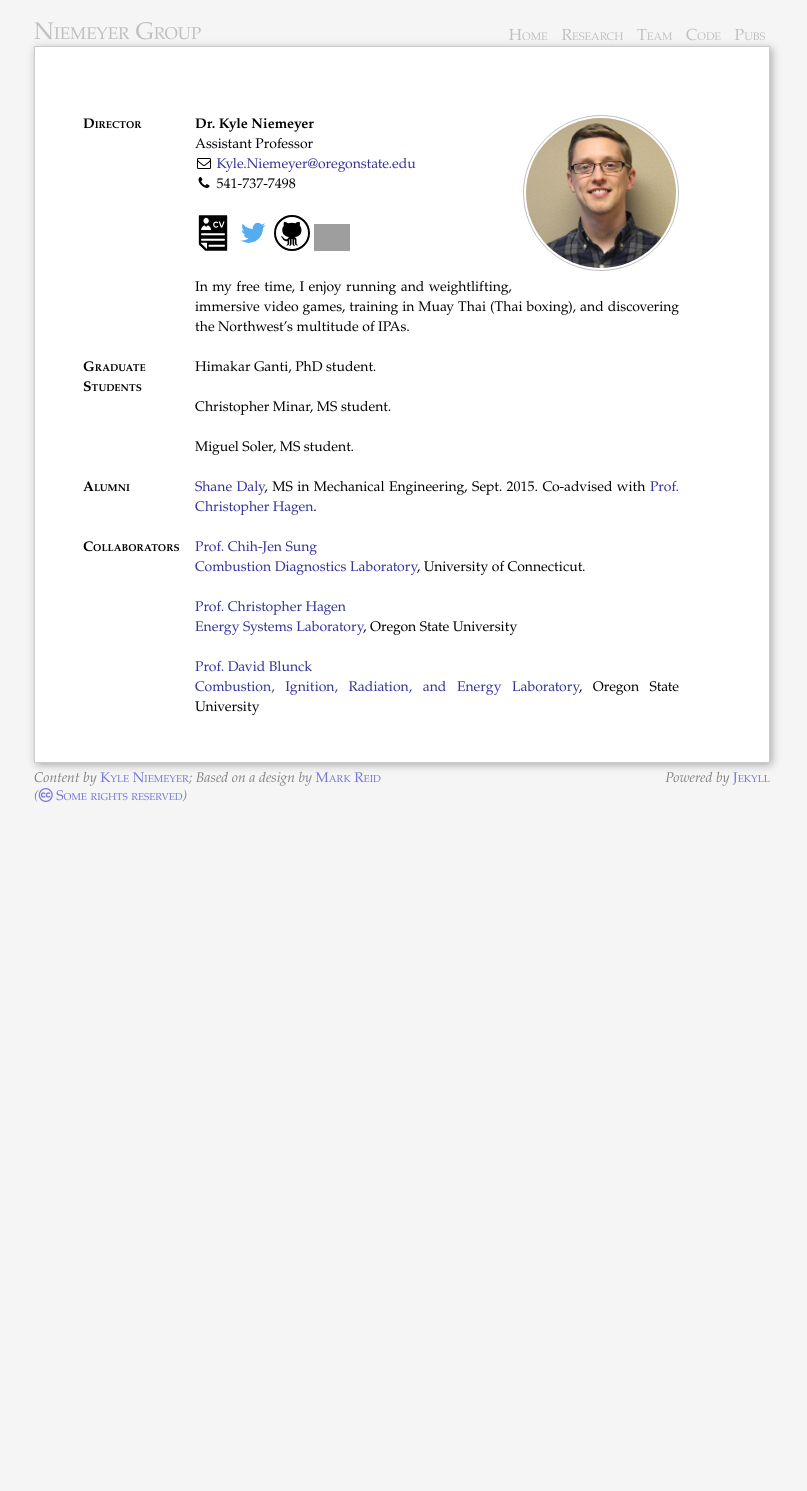
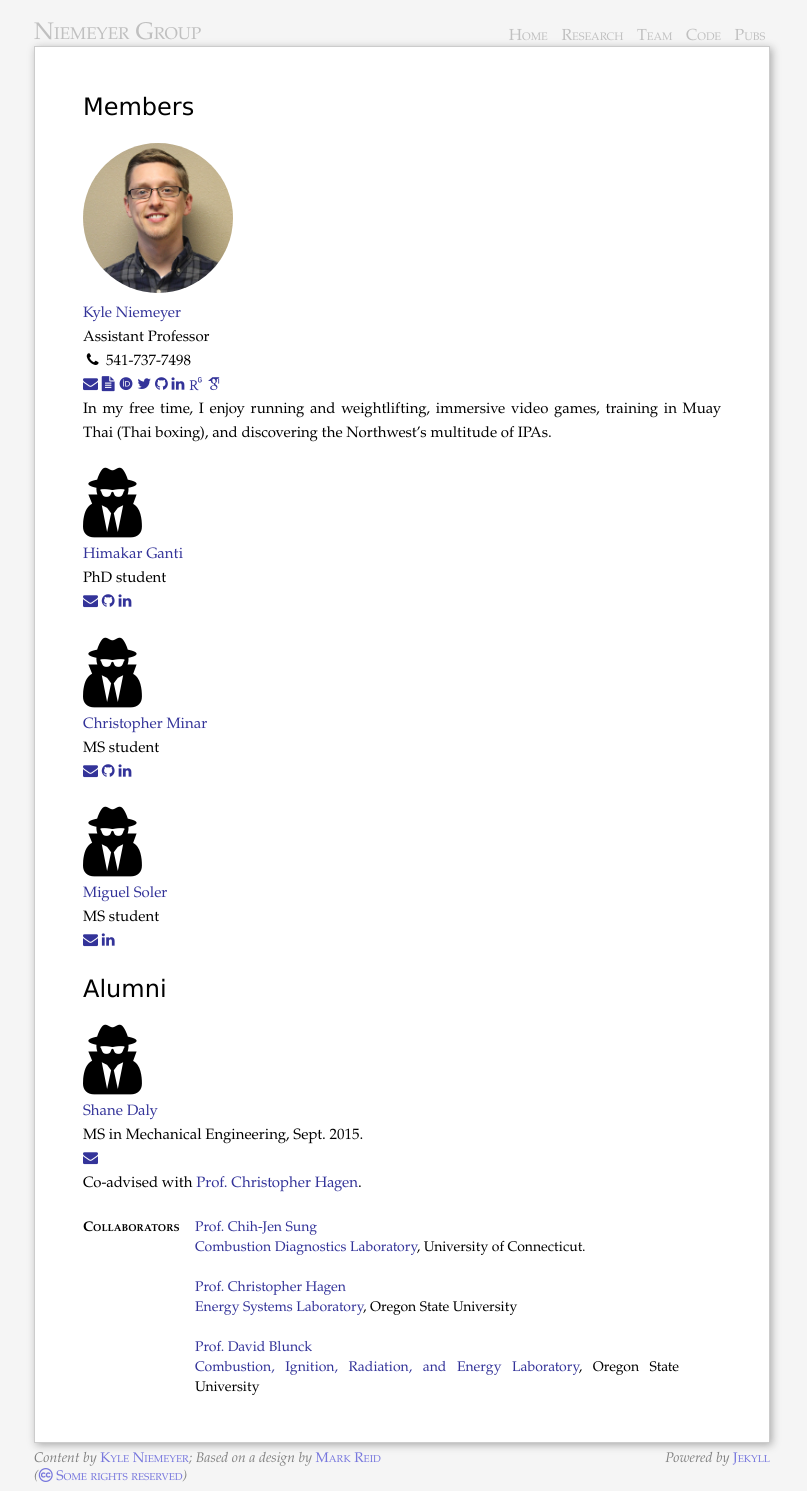
Before and after one commit to kyleniemeyer/kyleniemeyer.com, a Jekyll site: the page built from team/index.markdown, in a window 1280 px wide. Shown: the whole page, without its empty margins (238-1045 px from the left). Built offline with Jekyll 4.4.1, drawn with Linux system fonts in a browser that asks for light colours; nearby versions of some CDN libraries; some web fonts are replaced; before the commit the page ends 900 px from its top, so only the background shows below that; grey boxes are pictures that could not be loaded.

Commit message:
reformatted team page; in progress

```diff
--- a/team/index.markdown
+++ b/team/index.markdown
@@ -3,47 +3,170 @@ layout: name
 title: Team
 section: Team
 top: Niemeyer Group
+members:
+  - niemeyer:
+    name:
+      first: "Kyle"
+      last: "Niemeyer"
+    title: "Assistant Professor"
+    homepage: "http://kyleniemeyer.com"
+    email: "Kyle.Niemeyer@oregonstate.edu"
+    phone: "541-737-7498"
+    cv: "http://kyleniemeyer.com/CV"
+    github: "kyleniemeyer"
+    twitter: "kyle_niemeyer"
+    orcid: "0000-0003-4425-7097"
+    googlescholar: "http://scholar.google.com/citations?user=dt0KRYoAAAAJ"
+    linkedin: "kyleniemeyer"
+    researchgate: "Kyle_Niemeyer"
+    photo: "kyle-niemeyer-web.jpg"
+    interests: >
+        In my free time, I enjoy running and weightlifting, immersive video
+        games, training in Muay Thai (Thai boxing), and discovering the
+        Northwest's multitude of IPAs.
+  - himakar:
+    name:
+      first: "Himakar"
+      last: "Ganti"
+    title: "PhD student"
+    email: "gantih@oregonstate.edu"
+    github: "himakarganti"
+    linkedin: "himakar-ganti-8ab319a"
+  - minar:
+    name:
+      first: "Christopher"
+      last: "Minar"
+    title: "MS student"
+    email: "minarc@oregonstate.edu"
+    github: "chrisminar"
+    linkedin: "christopherminar"
+  - soler:
+    name:
+      first: "Miguel"
+      last: "Soler"
+    title: "MS student"
+    email: "solerm@oregonstate.edu"
+    linkedin: "miguel-soler-5ba76066"
+alumni:
+  - shane:
+    name:
+      first: "Shane"
+      last: "Daly"
+    title: "MS in Mechanical Engineering, Sept. 2015."
+    email: "dalys@oregonstate.edu"
+    homepage: "http://osucascades.edu/energy-systems-lab/people/student-researchers"
+    interests: >
+        Co-advised with [Prof. Christopher Hagen](http://osucascades.edu/energy-systems-lab/dr-christopher-hagen).
 ---
 
-<div class="section" markdown="1">
-Director
+Members
 ========
 
-<img class='inset right img-circle' src='/assets/img/kyle-niemeyer-web.jpg' title='Kyle Niemeyer' alt='Photo of Kyle Niemeyer' width='150px'/>
+{% for member in page.members %}
 
-**Dr. Kyle Niemeyer**
-Assistant Professor
-{% icon fa-envelope-o fa-fw%} <Kyle.Niemeyer@oregonstate.edu>
-{% icon fa-phone fa-fw%} 541-737-7498
+<div
+ about="{{member.homepage}}"
+ style="font-size:15px; text-align: center;">
 
-[![](/assets/img/cv_icon.svg){:width="36px"}](/CV)
-[![](/assets/img/twitter_icon.png){:width="36px"}](https://twitter.com/kyle_niemeyer){:target="_blank"}
-[![](/assets/img/github_icon.svg){:width="36px"}](https://github.com/kyleniemeyer){:target="_blank"}
-[![](/assets/img/linkedin_icon.png){:width="36px"}](https://www.linkedin.com/in/kyleniemeyer){:target="_blank"}
+<p>
+{% if member.photo != nil %}
+<img class="img-circle" src="/assets/img/{{member.photo}}" alt="Photo of {{member.name.first}}" width="150px"/>
+{% else %}
+<i class="fa fa-user-secret fa-5x"></i>
+{% endif %}
+<a href="{{member.homepage}}">{{member.name.first}} {{member.name.last}}</a>
+{{member.title}}
+{% comment %}{% icon fa-envelope-o fa-fw%} <{{member.email}}>  {% endcomment %}
+{% if member.phone != nil %}
+{% icon fa-phone fa-fw%} {{member.phone}}
+{% endif %}
+<a href="mailto:{{member.email}}" title="email"><i class="fa fa-envelope"></i></a>
+<span class="socialicons">
+{% if member.cv != nil %}
+<a type="application/atom+xml" href="{{member.cv}}" title="CV"><i class="fa fa-file-text"></i></a>
+{% endif %}
+{% if member.orcid != nil %}
+<a rel="http://purl.org/spar/datacite/orcid" href="https://orcid.org/{{member.orcid}}" title="ORCID ID"><i class="ai ai-orcid"></i></a>
+{% endif %}
+{% if member.twitter != nil %}
+<a href="https://twitter.com/{{member.twitter}}" title="Twitter"><i class="fa fa-twitter"></i></a>
+{% endif %}
+{% if member.github != nil %}
+<a href="https://github.com/{{member.github}}" title="GitHub"><i class="fa fa-github"></i></a>
+{% endif %}
+{% if member.linkedin != nil %}
+<a href="https://www.linkedin.com/in/{{member.linkedin}}" title="LinkedIn"><i class="fa fa-linkedin"></i></a>
+{% endif %}
+{% if member.researchgate != nil %}
+<a href="https://www.researchgate.net/profile/{{member.researchgate}}" title="ResearchGate"><i class="ai ai-researchgate"></i></a>
+{% endif %}
+{% if member.googlescholar != nil %}
+<a type="application/atom+xml" href="{{member.googlescholar}}" title="Publications"><i class="ai ai-google-scholar"></i></a>
+{% endif %}
 
-In my free time, I enjoy running and weightlifting, immersive video games, training in Muay Thai (Thai boxing), and discovering the Northwest's multitude of IPAs.
+{{member.interests}}
+
+</span>
+</p>
 
 </div>
 
-<div class="section">
-Graduate <br/> Students
-==============
+{% endfor %}
 
-Himakar Ganti, PhD student.
 
-Christopher Minar, MS student.
+Alumni
+======
 
-Miguel Soler, MS student.
+{% for member in page.alumni %}
+
+<div
+ about="{{member.homepage}}"
+ style="font-size:15px; text-align: center;">
+
+<p>
+{% if member.photo != nil %}
+<img class="img-circle" src="/assets/img/{{member.photo}}" alt="Photo of {{member.name.first}}" width="150px"/>
+{% else %}
+<i class="fa fa-user-secret fa-5x"></i>
+{% endif %}
+<a href="{{member.homepage}}">{{member.name.first}} {{member.name.last}}</a>
+{{member.title}}
+{% comment %}{% icon fa-envelope-o fa-fw%} <{{member.email}}>  {% endcomment %}
+{% if member.phone != nil %}
+{% icon fa-phone fa-fw%} {{member.phone}}
+{% endif %}
+<a href="mailto:{{member.email}}" title="email"><i class="fa fa-envelope"></i></a>
+<span class="socialicons">
+{% if member.cv != nil %}
+<a type="application/atom+xml" href="{{member.cv}}" title="CV"><i class="fa fa-file-text"></i></a>
+{% endif %}
+{% if member.orcid != nil %}
+<a rel="http://purl.org/spar/datacite/orcid" href="https://orcid.org/{{member.orcid}}" title="ORCID ID"><i class="ai ai-orcid"></i></a>
+{% endif %}
+{% if member.twitter != nil %}
+<a href="https://twitter.com/{{member.twitter}}" title="Twitter"><i class="fa fa-twitter"></i></a>
+{% endif %}
+{% if member.github != nil %}
+<a href="https://github.com/{{member.github}}" title="GitHub"><i class="fa fa-github"></i></a>
+{% endif %}
+{% if member.linkedin != nil %}
+<a href="https://www.linkedin.com/in/{{member.linkedin}}" title="LinkedIn"><i class="fa fa-linkedin"></i></a>
+{% endif %}
+{% if member.researchgate != nil %}
+<a href="https://www.researchgate.net/profile/{{member.researchgate}}" title="ResearchGate"><i class="ai ai-researchgate"></i></a>
+{% endif %}
+{% if member.googlescholar != nil %}
+<a type="application/atom+xml" href="{{member.googlescholar}}" title="Publications"><i class="ai ai-google-scholar"></i></a>
+{% endif %}
+
+{{member.interests}}
+
+</span>
+</p>
 
 </div>
 
-<div class="section">
-Alumni
-==============
-
-[Shane Daly](http://osucascades.edu/energy-systems-lab/people/student-researchers), MS in Mechanical Engineering, Sept. 2015. Co-advised with [Prof. Christopher Hagen](http://osucascades.edu/energy-systems-lab/dr-christopher-hagen).
-
-</div>
+{% endfor %}
 
 <div class="section">
 Collaborators
```
